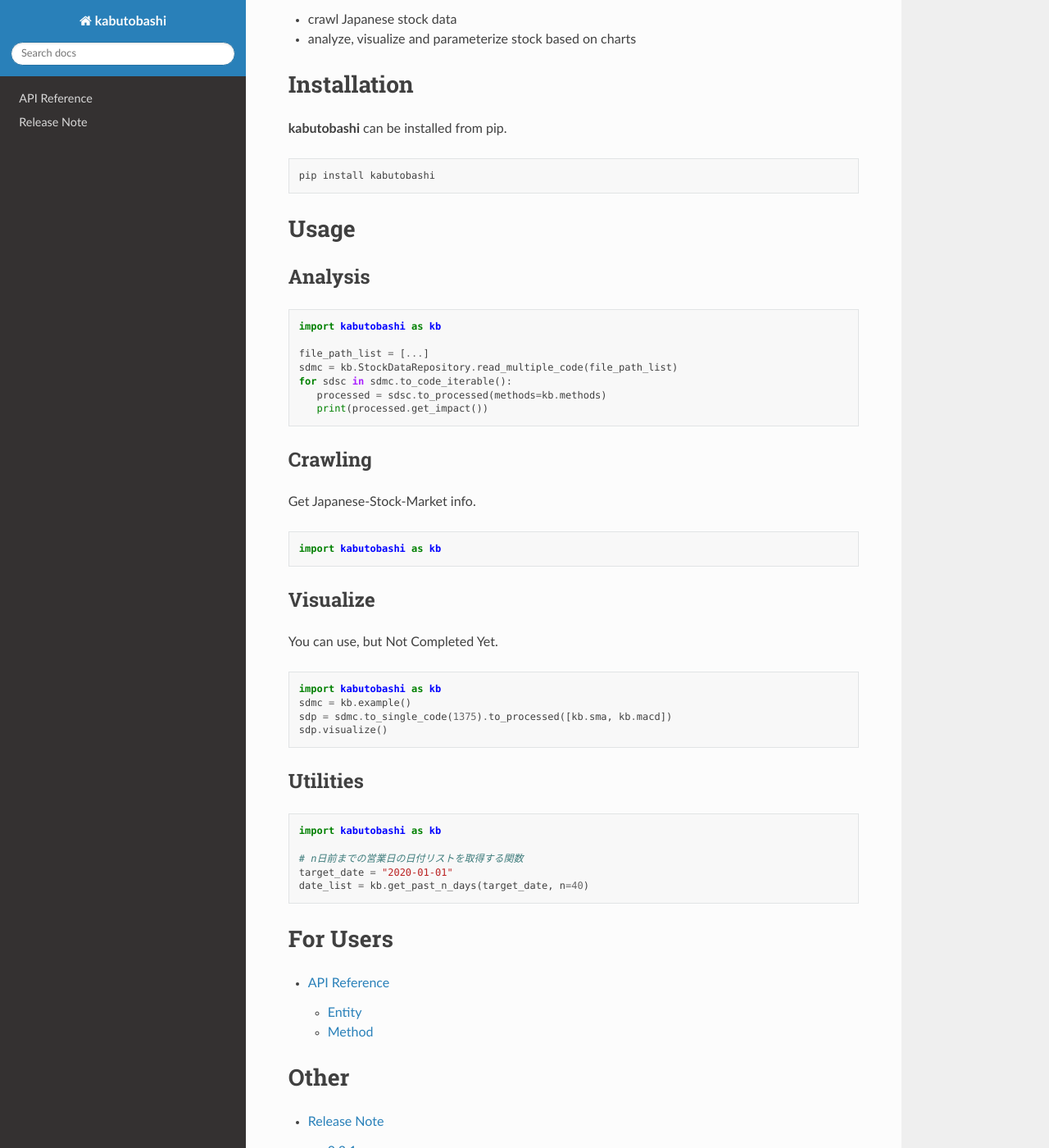
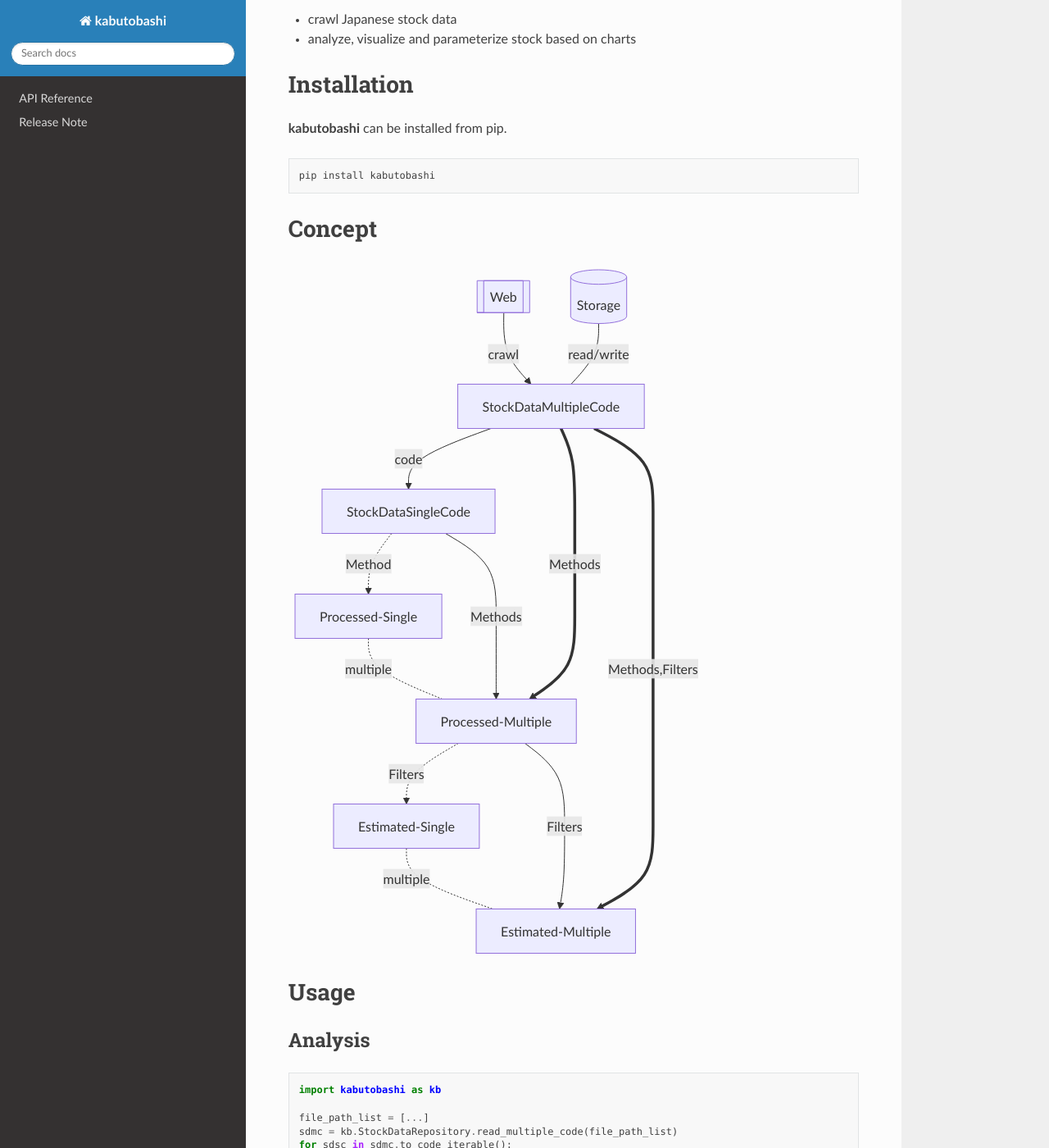
Before and after one commit to gsy0911/kabutobashi, a Sphinx documentation site: the page built from docs/index.rst, in a window 1280 px wide and 1400 px high, scrolled down 429 px. Shown: the whole window at 82% size. Built offline with Sphinx 7.4.7 and the Read the Docs theme 2.0.0, drawn with Linux system fonts in a browser that asks for light colours.

Commit message:
#92 add mermaid in sphinx

```diff
--- a/docs/conf.py
+++ b/docs/conf.py
@@ -32,7 +32,8 @@ extensions = [
     'sphinx.ext.autodoc',
     'sphinx.ext.napoleon',
     # parse `markdown`: https://www.sphinx-doc.org/ja/master/usage/markdown.html
-    'myst_parser'
+    'myst_parser',
+    'sphinxcontrib.mermaid'
 ]
 
 # Add any paths that contain templates here, relative to this directory.
--- a/docs/index.rst
+++ b/docs/index.rst
@@ -45,6 +45,25 @@ Installation
 .. code-block:: shell
 
    pip install kabutobashi
+
+
+Concept
+=======
+
+.. mermaid::
+
+   graph TD;
+     web[[Web]] --> | crawl | sdmc
+     repo[(Storage)] --- | read/write | sdmc
+     sdmc[StockDataMultipleCode] --> | code | sdsc
+     sdsc[StockDataSingleCode] -.-> | Method | ps
+     ps[Processed-Single] -.- | multiple | pm
+     sdsc --> | Methods | pm
+     pm[Processed-Multiple] -.-> | Filters | es
+     es[Estimated-Single] -.- | multiple | em[Estimated-Multiple]
+     pm --> | Filters | em
+     sdmc ==> | Methods | pm
+     sdmc ==> | Methods,Filters | em
 
 
 Usage
```
